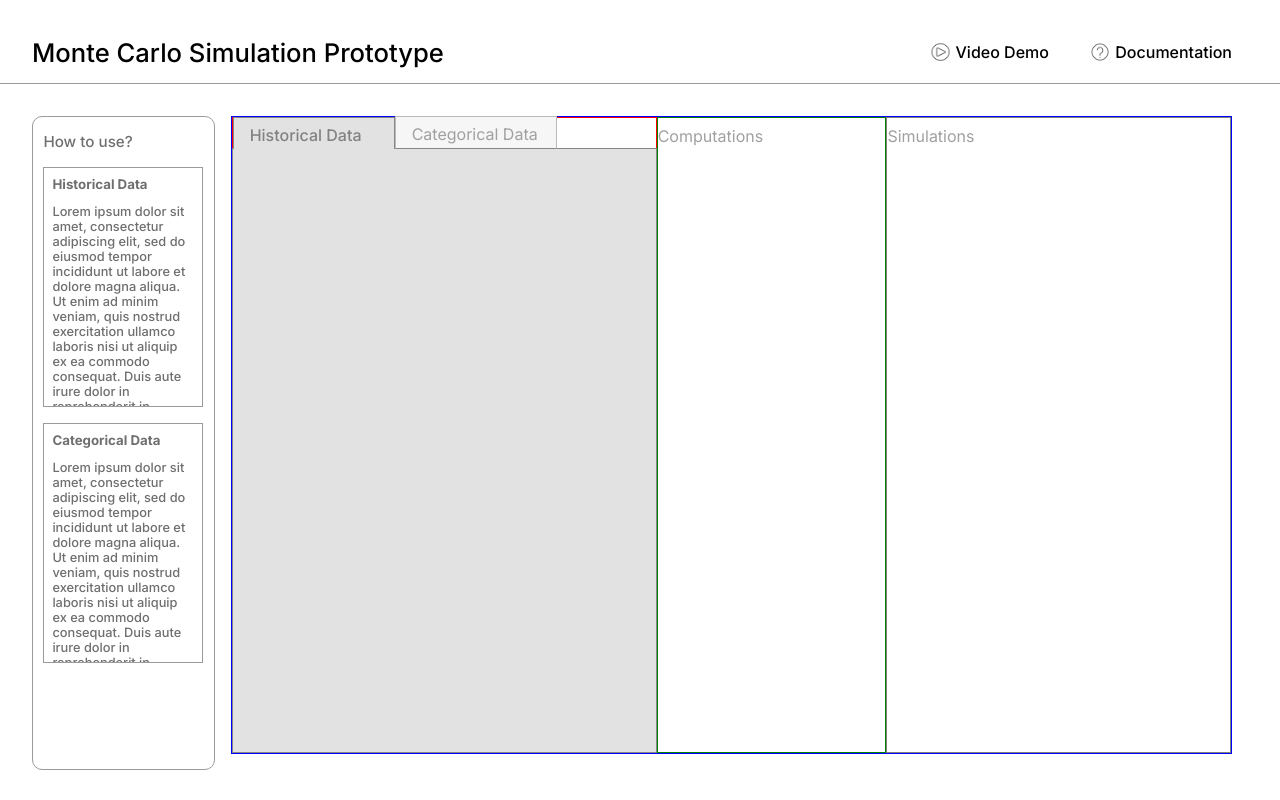
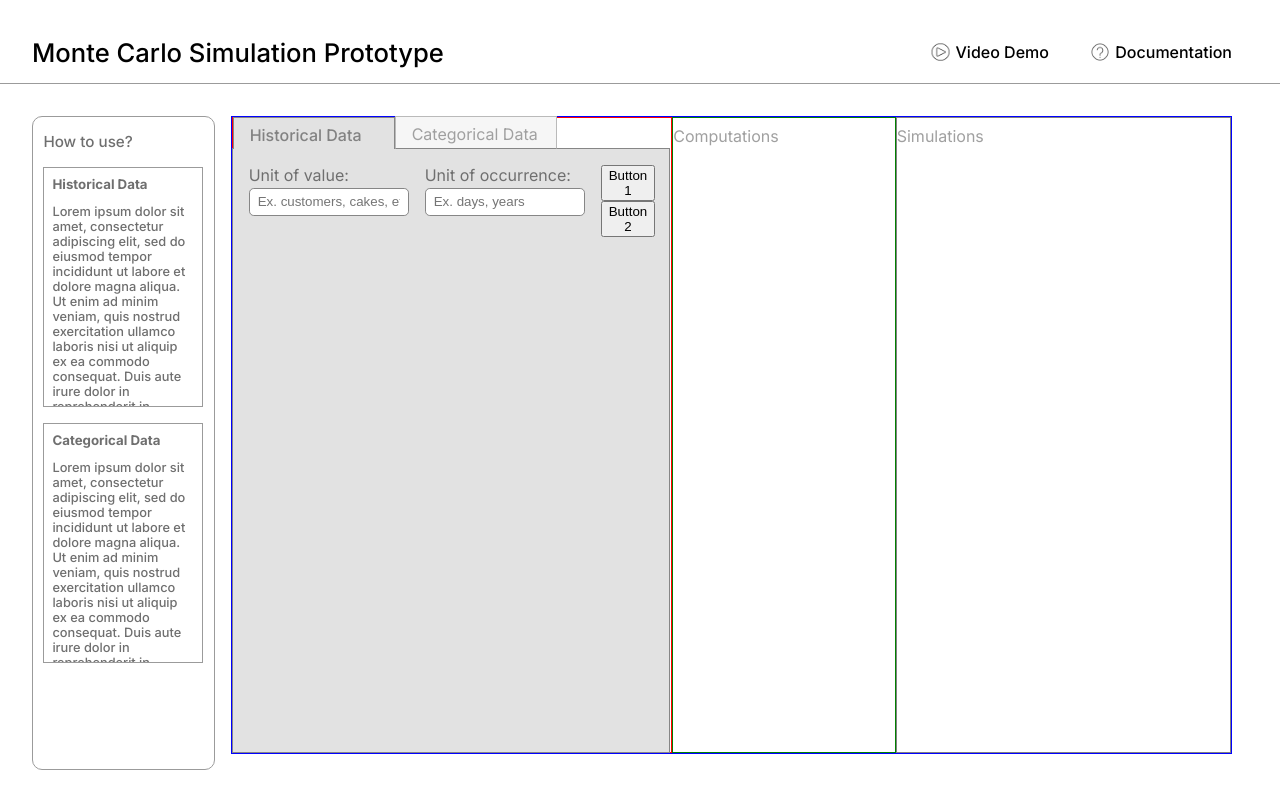
Before and after one commit to matchi-1/Monte-Carlo-Simulation-Prototype, a React (Create React App) app: page / in a window 1280 px wide. Built offline with nearby package versions, Linux system fonts and the light colour scheme.

Commit message:
formatted input fields

```diff
--- a/src/App.css
+++ b/src/App.css
@@ -185,4 +185,42 @@ html, body {
   height: 100%;
   border: 1px solid var(--cont-outline-dark-grey);
   background-color: var(--fill-light-grey);
+  padding:1rem;
+
+  box-sizing: border-box;
 }
+
+/*input containers for hist cat*/
+
+.hist-cat-input-unit-container, .inputs-container{
+  display: flex;
+  flex-direction: row;
+}
+
+.hist-cat-input-unit-container{
+  justify-content: space-between;
+}
+
+.input-label-text{
+  color: var(--text-dark-grey);
+  margin-bottom: 0.2rem;
+}
+
+.input-label-container, .buttons-container{
+  display: flex;
+  flex-direction: column;
+}
+
+.input-label-container{
+  width: 10rem;
+  margin-right: 1rem;
+}
+
+.input-field-text{
+  height: 1.75rem;
+  width: 100%;
+  border-radius: 0.3rem;
+  border: 1px solid var(--cont-outline-dark-grey);
+  padding: 0rem 0.5rem;
+  box-sizing: border-box;
+}
--- a/src/App.js
+++ b/src/App.js
@@ -33,6 +33,7 @@ function App() {
         </div>
         <div className='monte-carlo-sim-container'>
           <div className='hist-cat-container'>
+
             <div className='cont-header-container'>
               <div
                 className={activeTab === 'historical' ? 'hist-cat-tab-active' : 'hist-cat-tab-inactive'}
@@ -47,10 +48,48 @@ function App() {
                 <p>Categorical Data</p>
               </div>
             </div>
+
             <div className='hist-cat-body-container'>
+              {/* Inputs Container */}
               <div className='hist-cat-input-unit-container'>
+                <div className="inputs-container">
+                  <div className='input-label-container'>
+                    <label className="input-label-text">Unit of value:</label>
+                    <input
+                      type="text"
+                      placeholder="Ex. customers, cakes, etc."
+                      className="input-field-text"
+                      onKeyPress={(e) => {
+                        // Allow only alphabets and spaces
+                        if (!/[a-zA-Z\s]/.test(e.key)) {
+                          e.preventDefault();
+                        }
+                      }}
+                    />
+                  </div>
+                  <div className='input-label-container'>
+                    <label className="input-label-text">Unit of occurrence:</label>
+                    <input
+                      type="text"
+                      placeholder="Ex. days, years"
+                      className="input-field-text"
+                      onKeyPress={(e) => {
+                        // Allow only alphabets and spaces
+                        if (!/[a-zA-Z\s]/.test(e.key)) {
+                          e.preventDefault();
+                        }
+                      }}
+                    />
+                  </div>
+                </div>
 
+                {/* Buttons Container */}
+                <div className="buttons-container">
+                  <button className="button">Button 1</button>
+                  <button className="button">Button 2</button>
+                </div>
               </div>
+
               <div className='hist-cat-additional-data-container'>
 
               </div>
```
